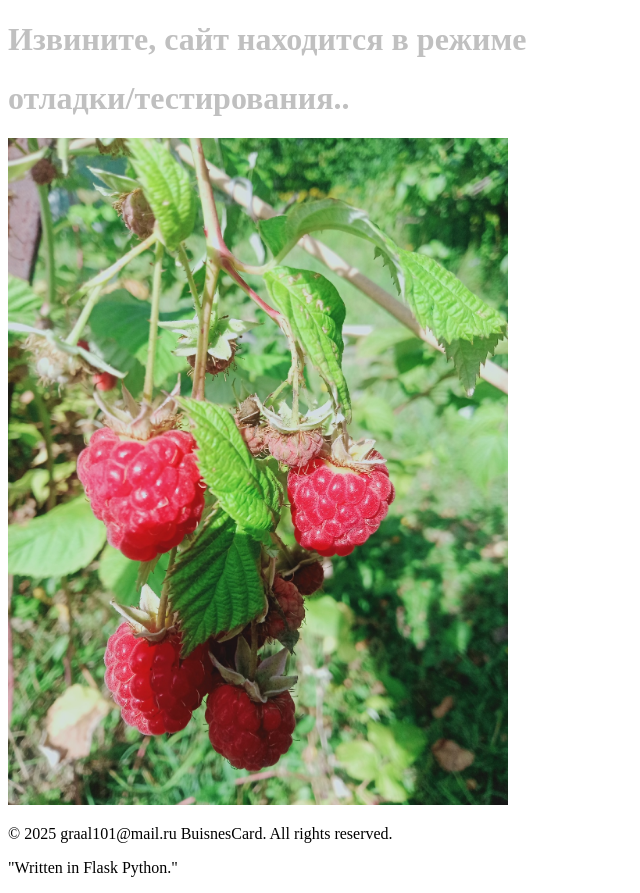
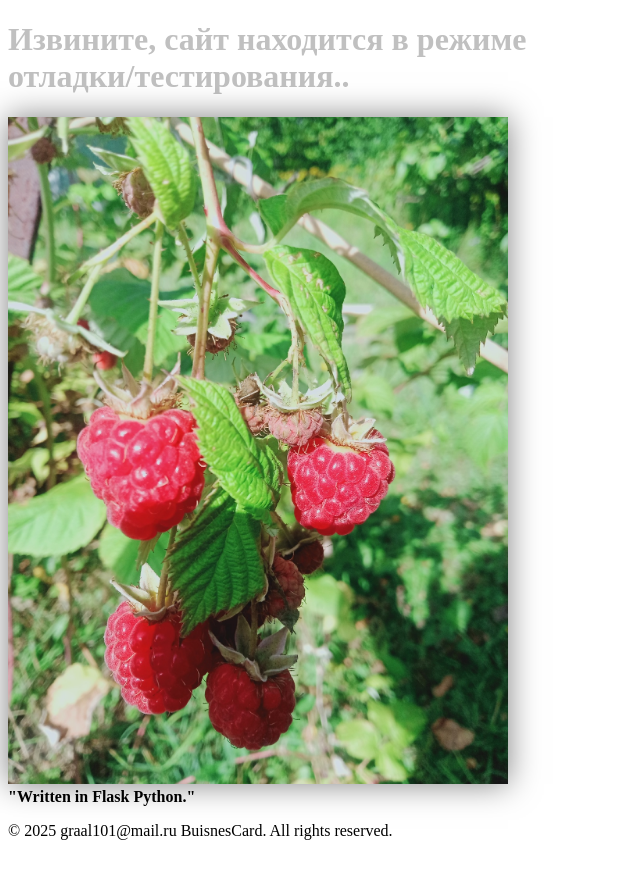
Before and after one commit to graal101/BuisnesCard, a Flask app: page / in a window 1280 px wide. Shown: the whole page, without its empty margins (0-640 px from the left). After the commit the page ends 840 px from the top, so only its background shows below. Run offline with Flask 3, Linux system fonts and the light colour scheme.

Commit message:
add frame

```diff
--- a/templates/index.html
+++ b/templates/index.html
@@ -1,32 +1,28 @@
 <!--
    index.html
-
-
-
 -->
 
-<!DOCTYPE html PUBLIC "-//W3C//DTD XHTML 1.0 Strict//EN"
-	"http://www.w3.org/TR/xhtml1/DTD/xhtml1-strict.dtd">
-<html xmlns="http://www.w3.org/1999/xhtml" xml:lang="en" lang="en">
+<!DOCTYPE html >
+<html lang="ru">
 
 <head>
 	<title>Card graal101@mail.ru</title>
-	<meta http-equiv="content-type" content="text/html;charset=utf-8" />
+	<meta charset=utf-8" />
    <link rel="stylesheet" href="https://cdnjs.cloudflare.com/ajax/libs/font-awesome/6.0.0/css/all.min.css">
 </head>
 
 <body>
-	<h1 style="color: silver;" > Извините, сайт находится в режиме</h1>
-   <h1 style="color: silver;">  отладки/тестирования..</h1>
-   <div class="container">
+	<h1 style="color: silver;" > Извините, сайт находится в режиме <br> отладки/тестирования..</h1>
+   <div  class="container" >
         <div class="photo-frame">
             <img src="{{ url_for('static', filename='img/berry.jpg') }}" alt="Фоновое фото"
-             style="width: 500px; height: auto;">
+             style="width: 500px; height: auto; box-shadow: 0 0 30px rgba(0, 0, 0, 0.5);">
         </div>
    </div>
 </body>
 <footer>
+        <b>"Written in Flask Python."</b>
         <p>&copy; 2025 graal101@mail.ru BuisnesCard. All rights reserved.</p>
-        <p>"Written in Flask Python."</p>
+
 </footer>
 </html>
```
